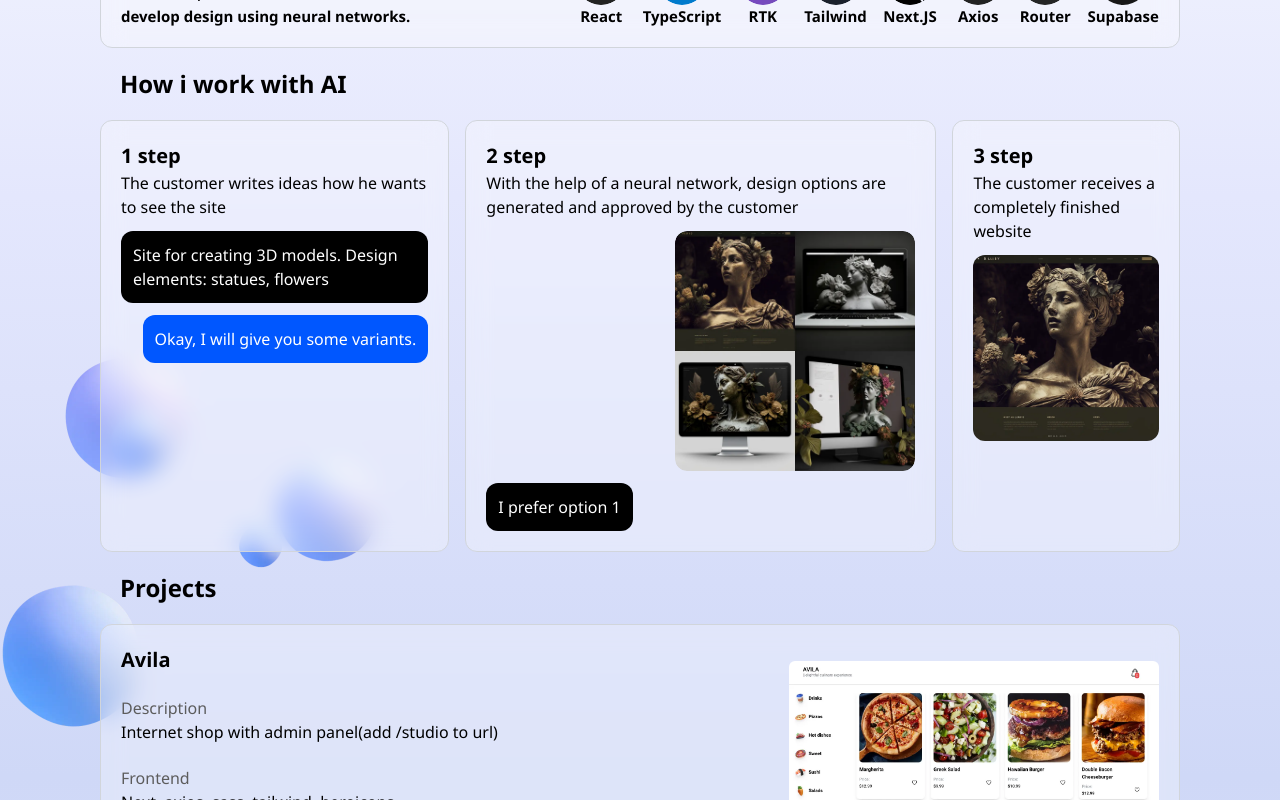
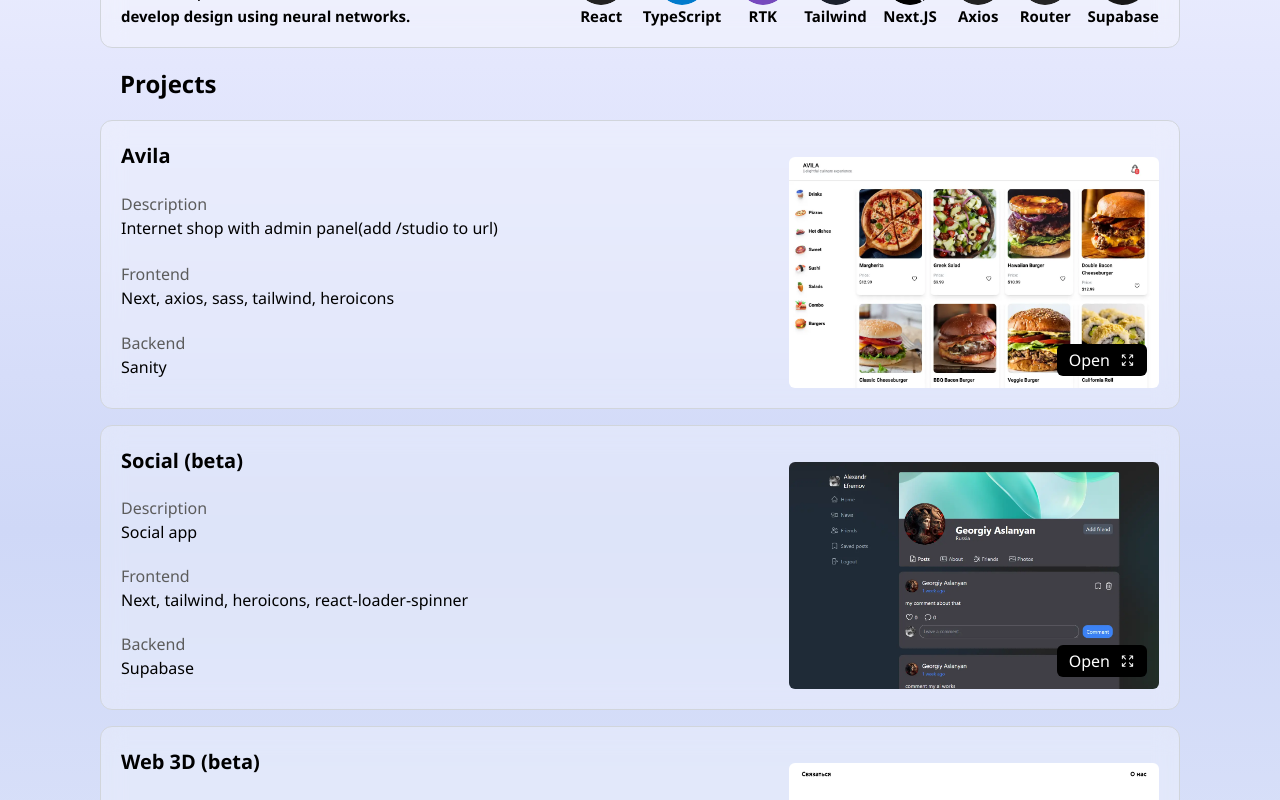
Before and after one commit to GeorgiyAslanyan/portfolio, a Next.js app: page / in a window 1280 px wide. Shown: the part 460-1260 px from the top of the page. Built offline with nearby package versions, Linux system fonts and the light colour scheme.

Commit message:
delete ai

```diff
--- a/app/page.tsx
+++ b/app/page.tsx
@@ -1,7 +1,5 @@
 "use client";
 import React from "react";
-
-import AiWorks from "@/components/AiWorks";
 import Contact from "@/components/Contact";
 import Footer from "@/components/Footer";
 import Header from "@/components/Header";
@@ -24,7 +22,6 @@
       <Header />
       <div className="md:mx-[100px] mx-5">
         <Main />
-        <AiWorks />
         <Works />
         <Contact />
       </div>
--- a/components/AiWorks/index.tsx
+++ /dev/null
@@ -1,56 +0,0 @@
-import Image from "next/image";
-import React from "react";
-import s from "./AboutMe.module.scss";
-import {motion} from 'framer-motion'
-
-const AiWorks = () => {
-  return (
-    <div id="aiworks" className="relative">
-      <motion.div className="z-10 relative" initial={{ opacity: 0 }}
-            whileInView={{ opacity: 100 }} viewport={{once: true}}>
-        <h2 className="text-2xl font-semibold p-5">How i work with AI</h2>
-        <div className="block sm:grid gap-4 grid-cols-9">
-          <div className="glassBackground xl:col-span-3 mb-4 sm:mb-0 sm:col-span-9">
-            <p className="text-[20px] font-semibold">1 step</p>
-            <p>The customer writes ideas how he wants to see the site</p>
-            <div className="mt-auto">
-              <p className="bg-black text-white rounded-xl p-3 max-w-fit mt-3">
-                Site for creating 3D models. Design elements: statues, flowers
-              </p>
-              <p className="bg-[#0057FF] text-white rounded-xl p-3 max-w-fit ml-auto mt-3">
-                Okay, I will give you some variants.
-              </p>
-            </div>
-          </div>
-          <div className="glassBackground xl:col-span-4 mb-4 sm:mb-0 sm:col-span-5">
-            <p className="text-[20px] font-semibold">2 step</p>
-            <p>
-              With the help of a neural network, design options are generated
-              and approved by the customer
-            </p>
-            <div className="mt-auto">
-              <div className="ml-auto mt-3 rounded-xl object-cover overflow-hidden w-[240px]">
-                <img src="/ai.webp" alt="ai" className="rounded-xl" />
-              </div>
-              <p className="bg-black text-white rounded-xl p-3 max-w-fit mt-3">
-                I prefer option 1
-              </p>
-            </div>
-          </div>
-          <div className="glassBackground xl:col-span-2 sm:col-span-4">
-            <p className="text-[20px] font-semibold">3 step</p>
-            <p>The customer receives a completely finished website</p>
-            <div className="mt-auto w-full object-cover overflow-hidden">
-              <img src="/aiDone.webp" alt="ai" className="rounded-xl mt-3" />
-            </div>
-          </div>
-        </div>
-      </motion.div>
-      <div className="absolute z-0 left-[-100px] max-w-full top-[60%] w-[421px] h-[395px] object-cover overflow-hidden">
-        <img src="/bubble3.webp" alt="bubble3" />
-      </div>
-    </div>
-  );
-};
-
-export default AiWorks;
--- a/components/Header/index.tsx
+++ b/components/Header/index.tsx
@@ -22,9 +22,6 @@
         <div className="gap-20 md:flex hidden">
           <a className="" href="#main">
             About me
-          </a>
-          <a className="" href="#aiworks">
-            How i work
           </a>
           <a className="" href="#works">
             Projects
```
Also changed, not shown: components/AiWorks/AiWorks.module.scss (deleted).
